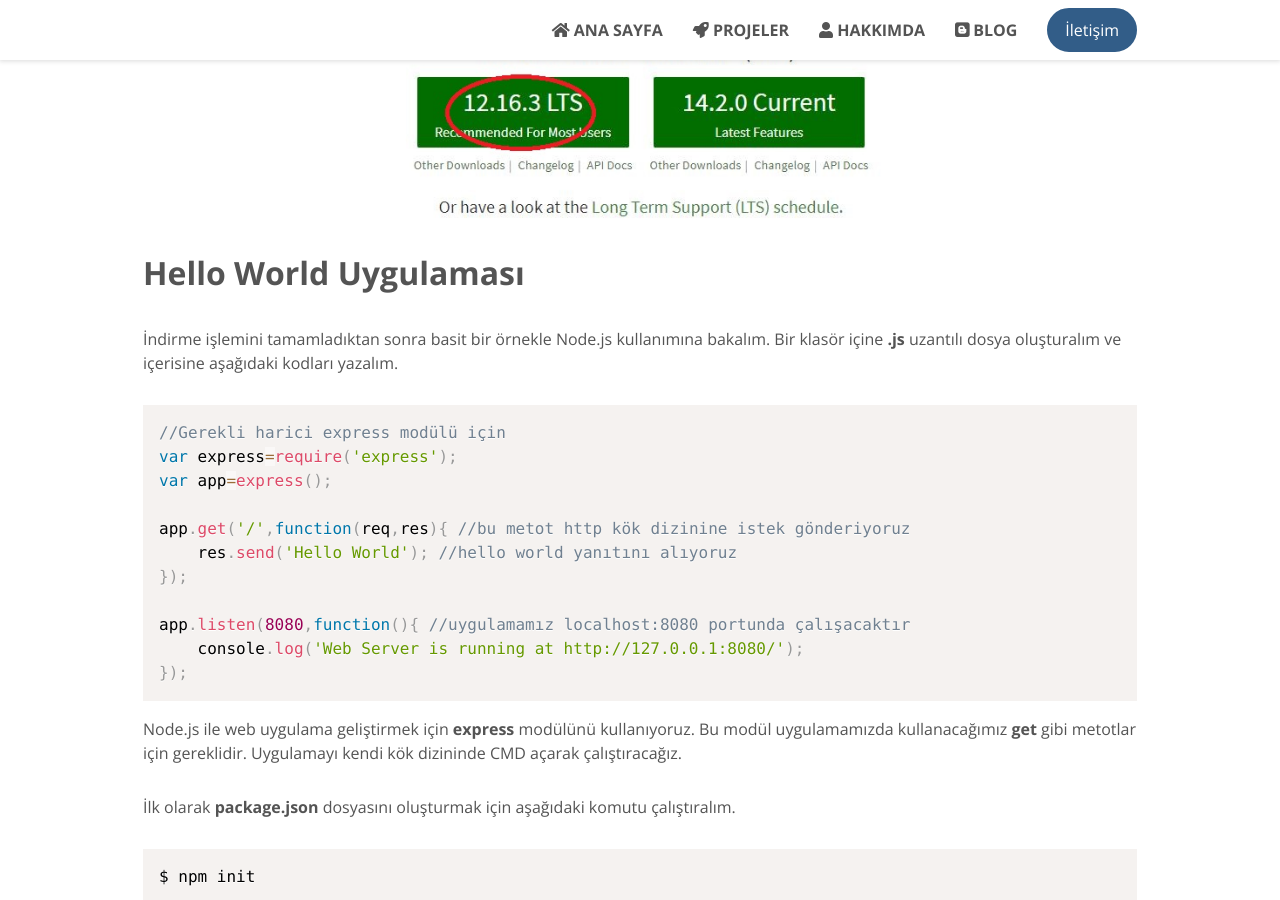
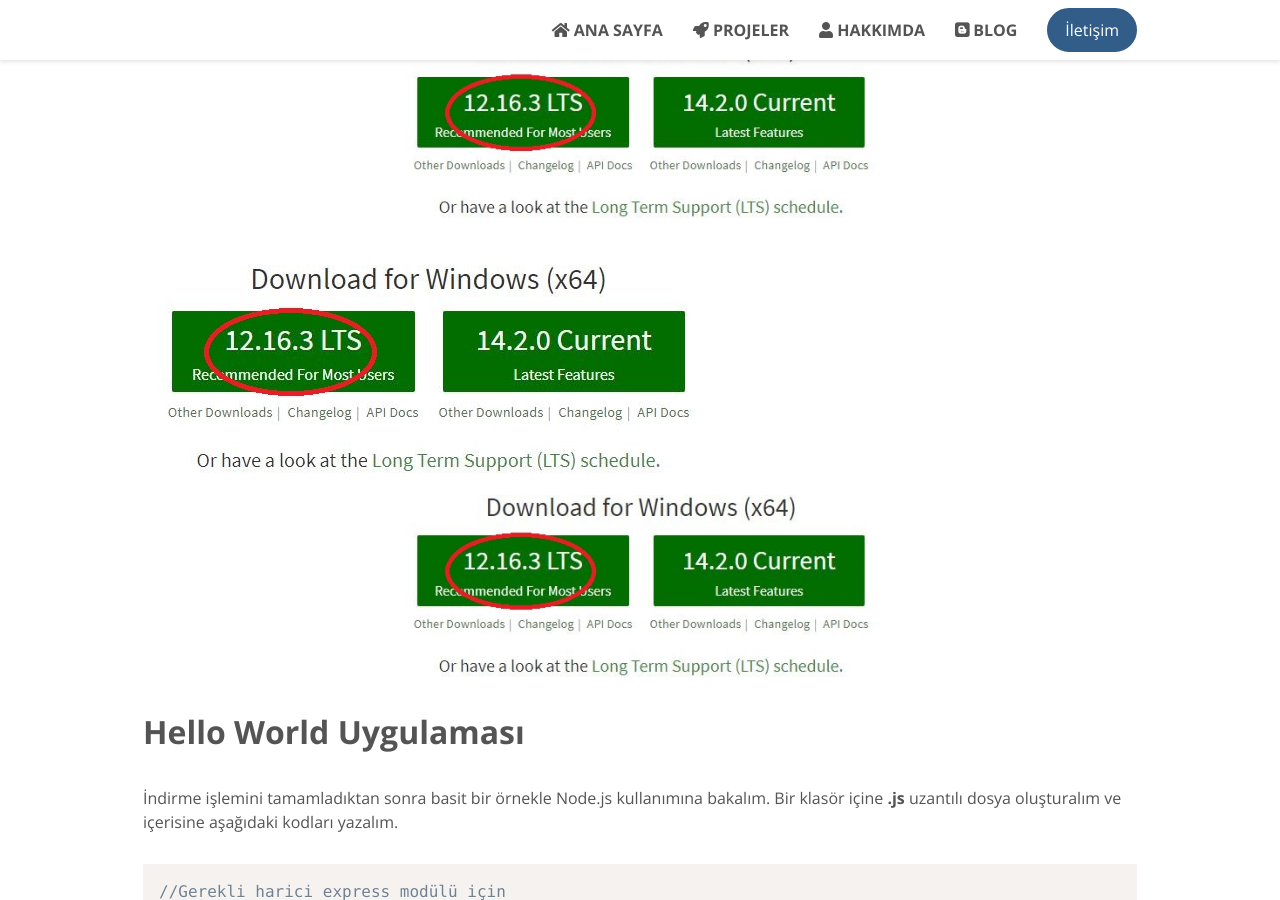
Before and after one commit to shrgrl/shrgrl.github.io, a Jekyll site: the page built from _restApi/index.html, in a window 1280 px wide and 900 px high, scrolled down 645 px. Built offline with Jekyll 4.4.1, drawn with Linux system fonts in a browser that asks for light colours; nearby versions of some CDN libraries; comment, search, counter and statistics services are not loaded.

Commit message:
Update index.html

```diff
--- a/_restApi/index.html
+++ b/_restApi/index.html
@@ -12,6 +12,13 @@
 sağlayan, ağ bağlantılı uygulamalar için geliştirilmiş bir çalıştırma ortamıdır. Bilgisayarımızda Node.js’i edinmek için
 <a href="https://nodejs.org/en/" target="_blank">kendi sitesinden</a> kolayca indirebiliriz.</p>
 <img class="img-blg" src="{{ base }}/assets/images/restApi/node.jpg" alt="node"><br>
+
+
+<img class="aw-zoom" class="img-blg" src="{{ base }}/assets/images/restApi/node.jpg" alt="node"><br>
+
+<img class="img-blg aw-zoom" src="{{ base }}/assets/images/restApi/node.jpg" alt="node"><br>
+
+
 
 <h4><b>Hello World Uygulaması</b></h4>
 <p>İndirme işlemini tamamladıktan sonra basit bir örnekle Node.js kullanımına bakalım. Bir klasör içine <b>.js</b> uzantılı dosya oluşturalım
```
